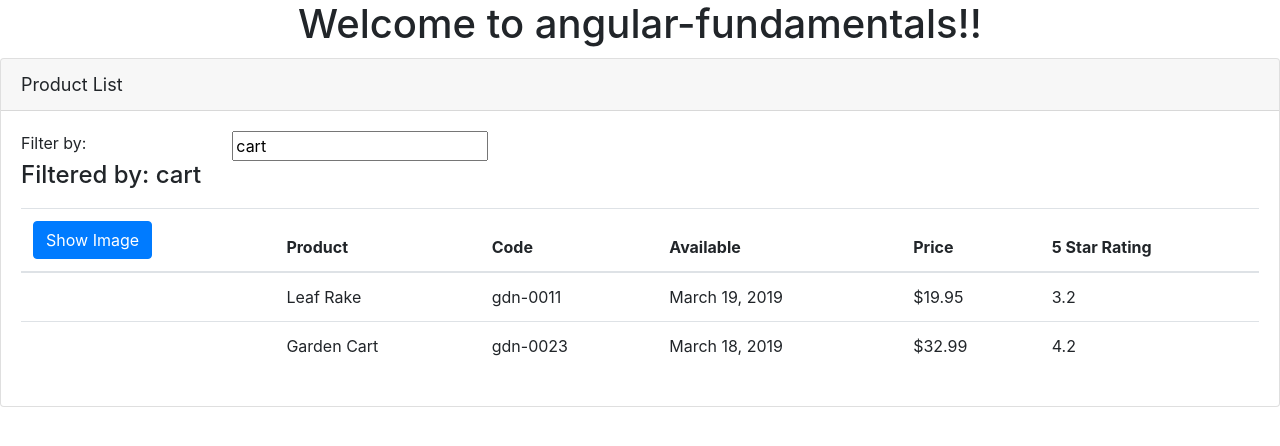
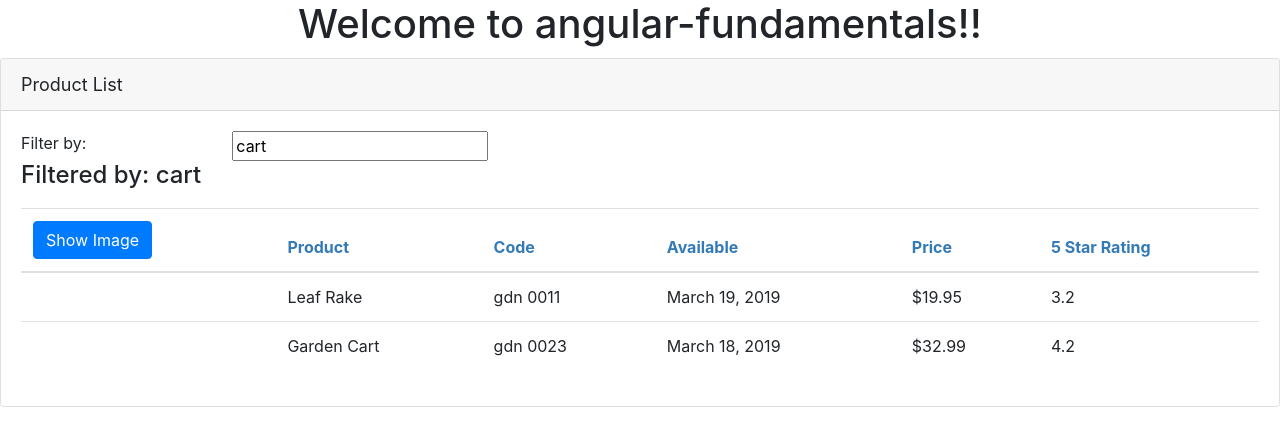
Before and after one commit to rohanthorat/angular-fundamentals, an Angular app: page / in a window 1280 px wide. Shown: the top 446 px of the page. Built offline with nearby package versions, Linux system fonts and the light colour scheme.

Commit message:
adding product interface and customized pipe

```diff
--- a/src/app/app.module.ts
+++ b/src/app/app.module.ts
@@ -4,11 +4,13 @@ import { NgModule } from '@angular/core';
 import { AppComponent } from './app.component';
 import { ProductListComponent } from './products/product-list/product-list.component';
 import { FormsModule } from '@angular/forms';
+import { ConvertToSpacesPipe } from './shared/convert-to-spaces.pipe';
 
 @NgModule({
   declarations: [
     AppComponent,
-    ProductListComponent
+    ProductListComponent,
+    ConvertToSpacesPipe
   ],
   imports: [
     BrowserModule,
--- a/src/app/products/product-list/product-list.component.html
+++ b/src/app/products/product-list/product-list.component.html
@@ -49,11 +49,11 @@
                               [style.width.px]="imageWidth"
                               [style.margin.px]="imageMargin">
                         </td>
-                        <td> {{ product.productName }}</td>
-                        <td> {{ product.productCode | lowercase }}</td>
-                        <td> {{ product.releaseDate }}</td>
-                        <td> {{ product.price | currency: 'USD':'symbol':'1.2-2' }}</td>
-                        <td> {{ product.starRating }}</td>
+                        <td> {{ product.productName }} </td>
+                        <td> {{ product.productCode | lowercase | convertToSpaces:'-' }} </td>
+                        <td> {{ product.releaseDate }} </td>
+                        <td> {{ product.price | currency: 'USD':'symbol':'1.2-2' }} </td>
+                        <td> {{ product.starRating }} </td>
                     </tr>
                 </tbody>
             </table>
--- a/src/app/products/product-list/product-list.component.scss
+++ b/src/app/products/product-list/product-list.component.scss
@@ -1,3 +1,7 @@
 .card {
     text-align: left;
 }
+
+thead {
+    color: #337ab7;
+}
--- a/src/app/products/product-list/product-list.component.ts
+++ b/src/app/products/product-list/product-list.component.ts
@@ -1,4 +1,5 @@
 import { Component, OnInit } from '@angular/core';
+import { IProduct } from '../products';
 
 @Component({
   selector: 'app-product-list',
@@ -11,7 +12,7 @@ export class ProductListComponent implements OnInit {
   public imageMargin = 2;
   public showImage = false;
   public listFilter = "cart";
-  products: any[] = [
+  products: IProduct[] = [
     {
       "productId": 1,
       "productName": "Leaf Rake",
--- /dev/null
+++ b/src/app/products/products.ts
@@ -0,0 +1,10 @@
+export interface IProduct {
+    productId: number;
+    productName: string;
+    productCode: string;
+    releaseDate: string;
+    price: number;
+    description: string;
+    starRating: number;
+    imageUrl: string
+}
--- /dev/null
+++ b/src/app/shared/convert-to-spaces.pipe.ts
@@ -0,0 +1,10 @@
+import { Pipe, PipeTransform } from "@angular/core";
+
+@Pipe({
+    name:'convertToSpaces'
+})
+export class ConvertToSpacesPipe implements PipeTransform {
+    transform(value: any, character: string): string {
+        return value.replace(character, ' ');
+    }
+}
```
